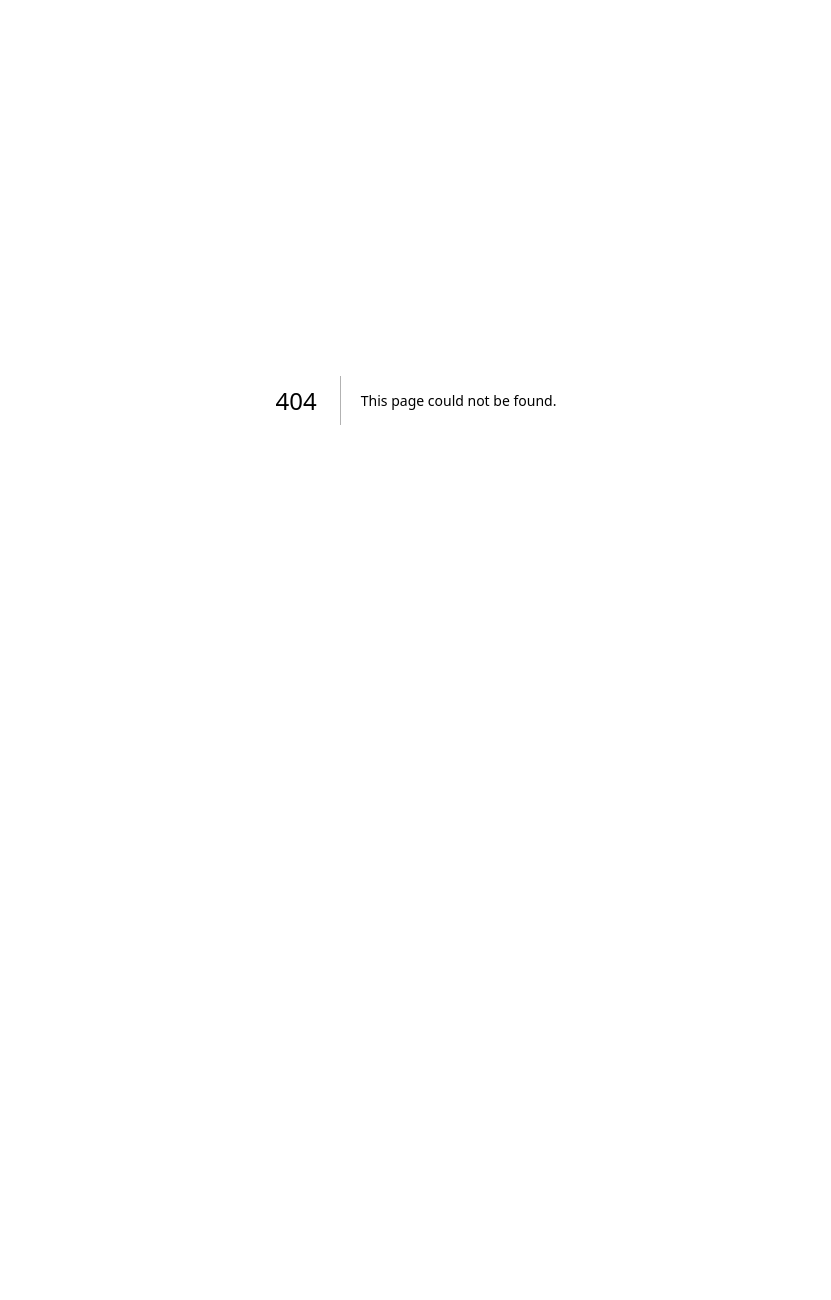
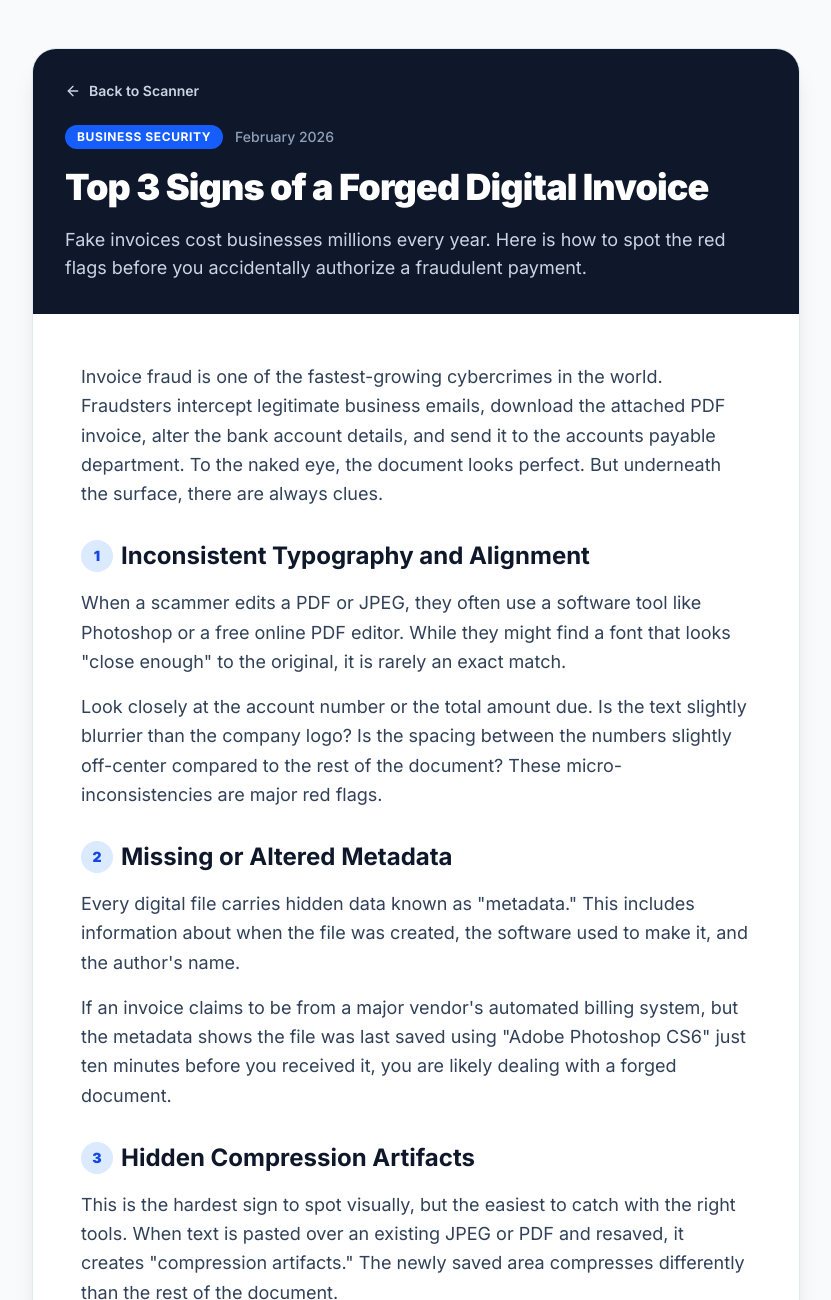
Before and after one commit to Jefxrxy/docgard-ai, a Next.js app: page /blog/top-3-signs-forged-invoice in a window 1280 px wide. Before the commit this address had no page. Shown: the top 1300 px of the page, without its empty margins (224-1055 px from the left). Before the commit the page ends 800 px from the top, so only its background shows below. Built offline with nearby package versions, Linux system fonts and the light colour scheme.

Commit message:
Added SEO blog post 2: Signs of forged invoice

```diff
--- /dev/null
+++ b/app/blog/top-3-signs-forged-invoice/page.tsx
@@ -0,0 +1,101 @@
+import React from 'react';
+import Link from 'next/link';
+import { ArrowLeft, ShieldCheck, FileSearch, AlertTriangle } from 'lucide-react';
+
+export const metadata = {
+  title: "Top 3 Signs of a Forged Digital Invoice | DocGard AI Blog",
+  description: "Learn how to spot a fake digital invoice before paying it. Discover the visual and cryptographic red flags of document tampering.",
+};
+
+export default function BlogPost2() {
+  return (
+    <div className="min-h-screen bg-slate-50 font-sans flex flex-col items-center py-12 px-4">
+      <main className="max-w-3xl w-full bg-white rounded-3xl shadow-xl border border-slate-200 overflow-hidden">
+
+        {/* Header Section */}
+        <div className="bg-slate-900 p-8 text-white relative">
+          <Link href="/" className="inline-flex items-center gap-2 text-slate-300 hover:text-white transition-colors text-sm font-semibold mb-6">
+            <ArrowLeft className="w-4 h-4" /> Back to Scanner
+          </Link>
+          <div className="flex items-center gap-3 mb-4">
+            <span className="bg-blue-600 text-white text-xs font-bold px-3 py-1 rounded-full uppercase tracking-wider">Business Security</span>
+            <span className="text-slate-400 text-sm font-medium">February 2026</span>
+          </div>
+          <h1 className="text-3xl sm:text-4xl font-black tracking-tight mb-4 leading-tight">
+            Top 3 Signs of a Forged Digital Invoice
+          </h1>
+          <p className="text-slate-300 text-lg">
+            Fake invoices cost businesses millions every year. Here is how to spot the red flags before you accidentally authorize a fraudulent payment.
+          </p>
+        </div>
+
+        {/* Article Content */}
+        <div className="p-8 sm:p-12 text-slate-700 space-y-8 leading-relaxed text-lg">
+
+          <section>
+            <p>
+              Invoice fraud is one of the fastest-growing cybercrimes in the world. Fraudsters intercept legitimate business emails, download the attached PDF invoice, alter the bank account details, and send it to the accounts payable department. To the naked eye, the document looks perfect. But underneath the surface, there are always clues.
+            </p>
+          </section>
+
+          <section>
+            <h2 className="text-2xl font-bold text-slate-900 mb-4 flex items-center gap-2">
+              <span className="bg-blue-100 text-blue-700 w-8 h-8 rounded-full flex items-center justify-center text-sm font-black">1</span>
+              Inconsistent Typography and Alignment
+            </h2>
+            <p>
+              When a scammer edits a PDF or JPEG, they often use a software tool like Photoshop or a free online PDF editor. While they might find a font that looks "close enough" to the original, it is rarely an exact match.
+            </p>
+            <p className="mt-4">
+              Look closely at the account number or the total amount due. Is the text slightly blurrier than the company logo? Is the spacing between the numbers slightly off-center compared to the rest of the document? These micro-inconsistencies are major red flags.
+            </p>
+          </section>
+
+          <section>
+            <h2 className="text-2xl font-bold text-slate-900 mb-4 flex items-center gap-2">
+              <span className="bg-blue-100 text-blue-700 w-8 h-8 rounded-full flex items-center justify-center text-sm font-black">2</span>
+              Missing or Altered Metadata
+            </h2>
+            <p>
+              Every digital file carries hidden data known as "metadata." This includes information about when the file was created, the software used to make it, and the author's name.
+            </p>
+            <p className="mt-4">
+              If an invoice claims to be from a major vendor's automated billing system, but the metadata shows the file was last saved using "Adobe Photoshop CS6" just ten minutes before you received it, you are likely dealing with a forged document.
+            </p>
+          </section>
+
+          <section>
+            <h2 className="text-2xl font-bold text-slate-900 mb-4 flex items-center gap-2">
+              <span className="bg-blue-100 text-blue-700 w-8 h-8 rounded-full flex items-center justify-center text-sm font-black">3</span>
+              Hidden Compression Artifacts
+            </h2>
+            <p>
+              This is the hardest sign to spot visually, but the easiest to catch with the right tools. When text is pasted over an existing JPEG or PDF and resaved, it creates "compression artifacts." The newly saved area compresses differently than the rest of the document.
+            </p>
+            <div className="bg-rose-50 border-l-4 border-rose-500 p-6 rounded-r-xl mt-6">
+              <h3 className="text-xl font-bold text-rose-900 mb-2 flex items-center gap-2">
+                <AlertTriangle className="w-5 h-5" /> The Solution: Error Level Analysis
+              </h3>
+              <p className="text-rose-800 text-base">
+                You cannot see these compression differences with the naked eye. You need an Error Level Analysis (ELA) tool to mathematically strip away the file layers. If the bank account number lights up like a neon sign on an ELA heatmap, it has been altered.
+              </p>
+            </div>
+          </section>
+
+          {/* Call to Action for the App */}
+          <div className="mt-12 p-8 bg-slate-900 rounded-2xl text-center text-white border border-slate-800 shadow-2xl">
+            <FileSearch className="w-12 h-12 mx-auto text-blue-500 mb-4" />
+            <h3 className="text-2xl font-black mb-2">Verify Your Invoices Free</h3>
+            <p className="text-slate-400 mb-6">
+              Don't guess. Upload your suspicious invoices to DocGard AI and run a forensic ELA scan in under 60 seconds.
+            </p>
+            <Link href="/" className="inline-block bg-blue-600 hover:bg-blue-700 text-white font-bold py-3 px-8 rounded-xl transition-all shadow-[0_0_15px_rgba(37,99,235,0.4)]">
+              Scan Document Now
+            </Link>
+          </div>
+
+        </div>
+      </main>
+    </div>
+  );
+}
```
